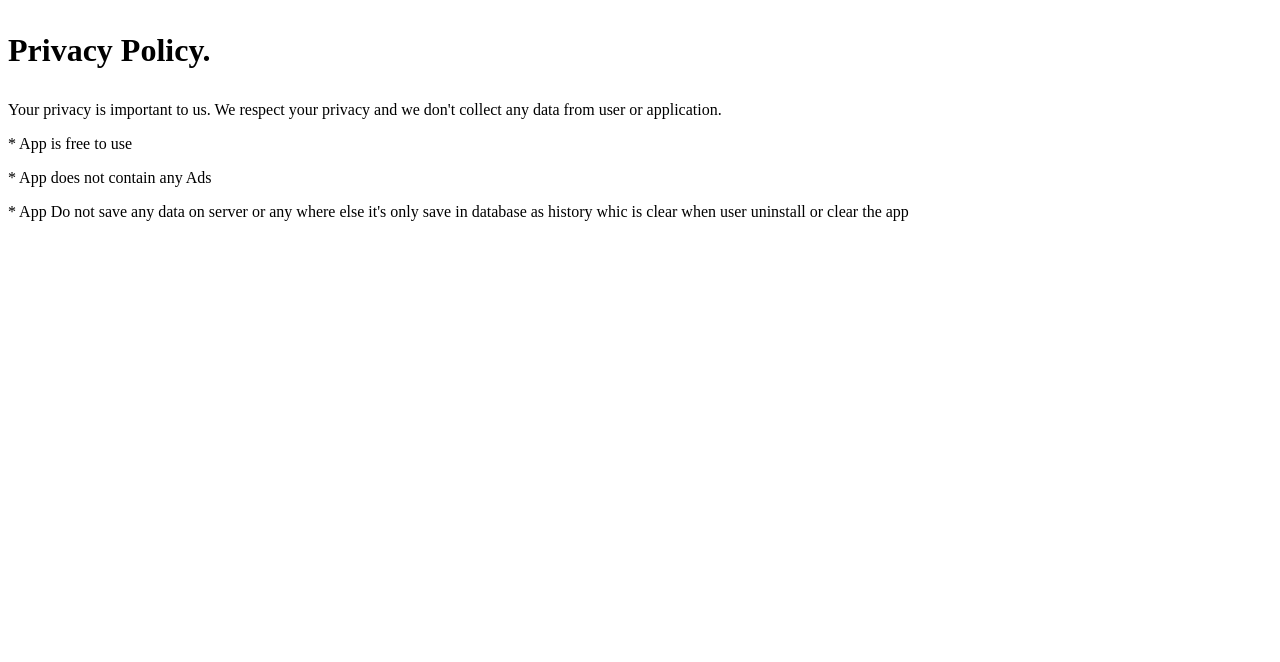
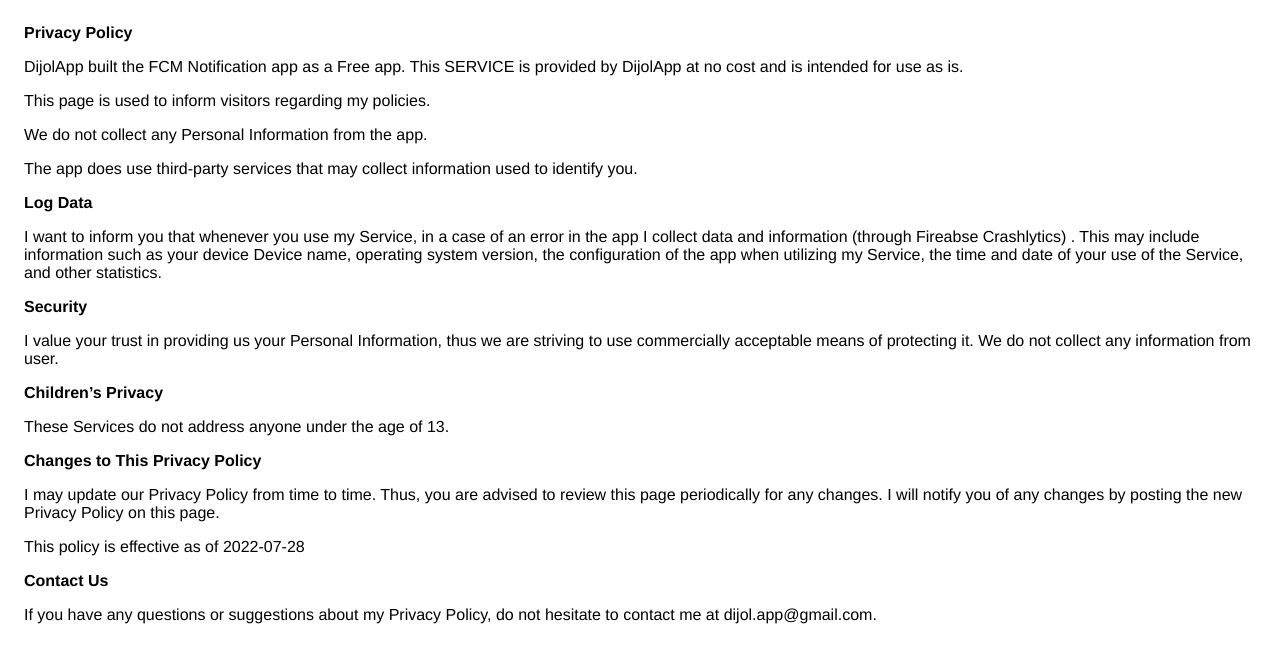
Before and after one commit to dpatel094/dijolapp, a plain HTML site: page index.html in a window 1280 px wide. Drawn offline with Linux system fonts and the light colour scheme.

Commit message:
Update index.html
final policy

```diff
--- a/index.html
+++ b/index.html
@@ -1,15 +1,49 @@
 <!DOCTYPE html>
     <html>
     <head>
-  <title>FCM Notification</title>
+      <meta charset='utf-8'>
+      <meta name='viewport' content='width=device-width'>
+      <title>Privacy Policy</title>
+      <style> body { font-family: 'Helvetica Neue', Helvetica, Arial, sans-serif; padding:1em; } </style>
     </head>
     <body>
+    <strong>Privacy Policy</strong> <p>
+                  DijolApp built the FCM Notification app as
+                  a Free app. This SERVICE is provided by
+                  DijolApp at no cost and is intended for use as
+                  is.
+                </p> <p>
+                  This page is used to inform visitors regarding my
+                  policies.
+                </p> <p>
+                  We do not collect any Personal Information from the app.
+                </p>  <div><p>
+                    The app does use third-party services that may collect
+                    information used to identify you.
+                  </p> <p><strong>Log Data</strong></p> <p>
+                  I want to inform you that whenever you
+                  use my Service, in a case of an error in the app
+                  I collect data and information (through Fireabse Crashlytics) . This may
+                  include information such as your device Device name, operating system version, the
+                  configuration of the app when utilizing my Service,
+                  the time and date of your use of the Service, and other
+                  statistics.
+                </p>  <p><strong>Security</strong></p> <p>
+                  I value your trust in providing us your
+                  Personal Information, thus we are striving to use commercially
+                  acceptable means of protecting it. We do not collect any information from user.
+                </p>  <p><strong>Children’s Privacy</strong></p> <div><p>
+                    These Services do not address anyone under the age of 13.
 
-<h1><p>Privacy Policy.</p></h1>
-<p>Your privacy is important to us. We respect your privacy and we don't collect any data from user or application.</p>
-<p>* App is free to use </p>
-<p>* App does not contain any Ads</p>
-<p>* App Do not save any data on server or any where else it's only save in database as history whic is clear when user uninstall or clear the app</p>
-
+                  </p></div> <!----> <p><strong>Changes to This Privacy Policy</strong></p> <p>
+                  I may update our Privacy Policy from
+                  time to time. Thus, you are advised to review this page
+                  periodically for any changes. I will
+                  notify you of any changes by posting the new Privacy Policy on
+                  this page.
+                </p> <p>This policy is effective as of 2022-07-28</p> <p><strong>Contact Us</strong></p> <p>
+                  If you have any questions or suggestions about my
+                  Privacy Policy, do not hesitate to contact me at dijol.app@gmail.com.
+                </p>
     </body>
     </html>
```
Lines whose indentation alone changed are shown as unchanged.
